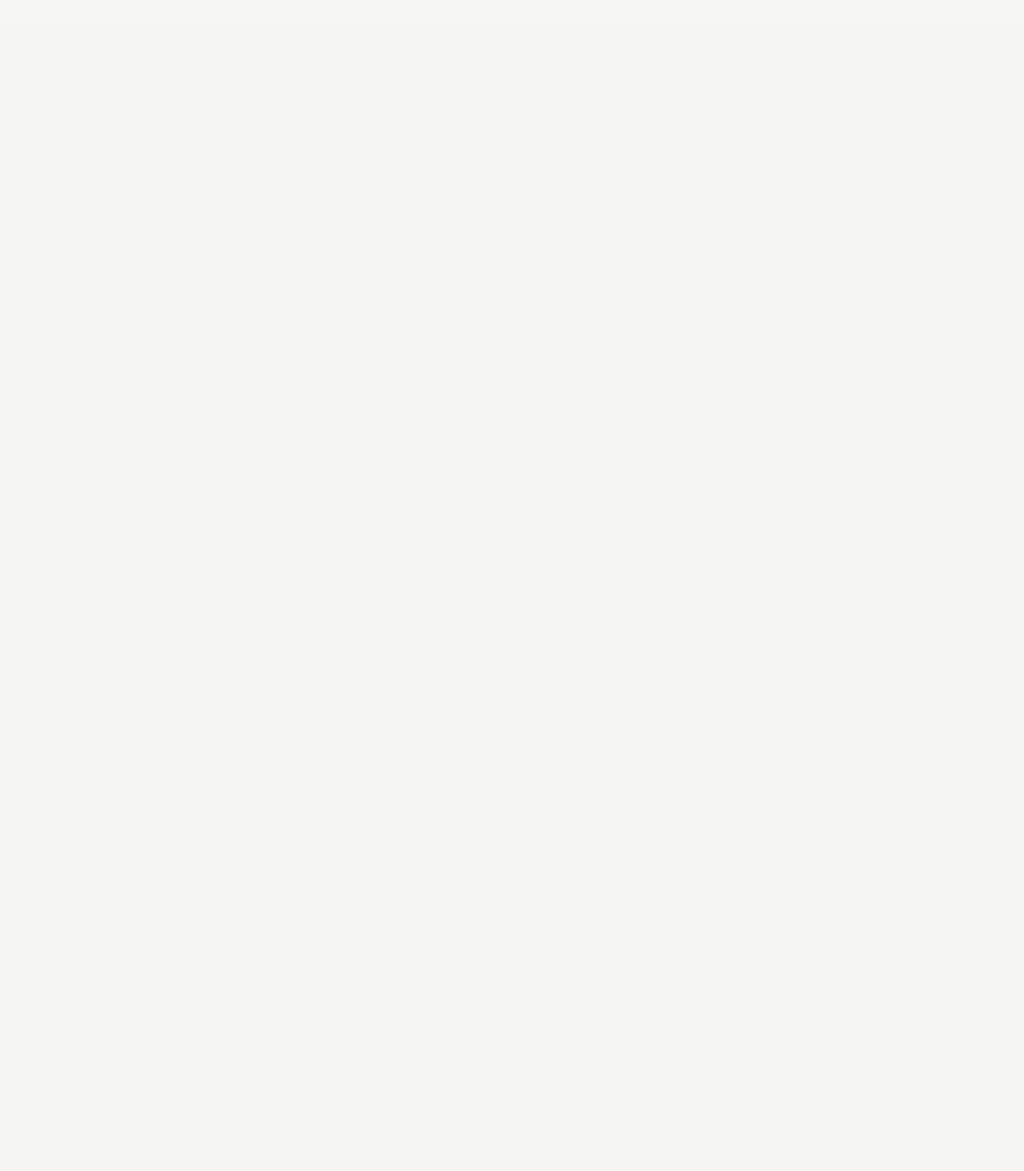
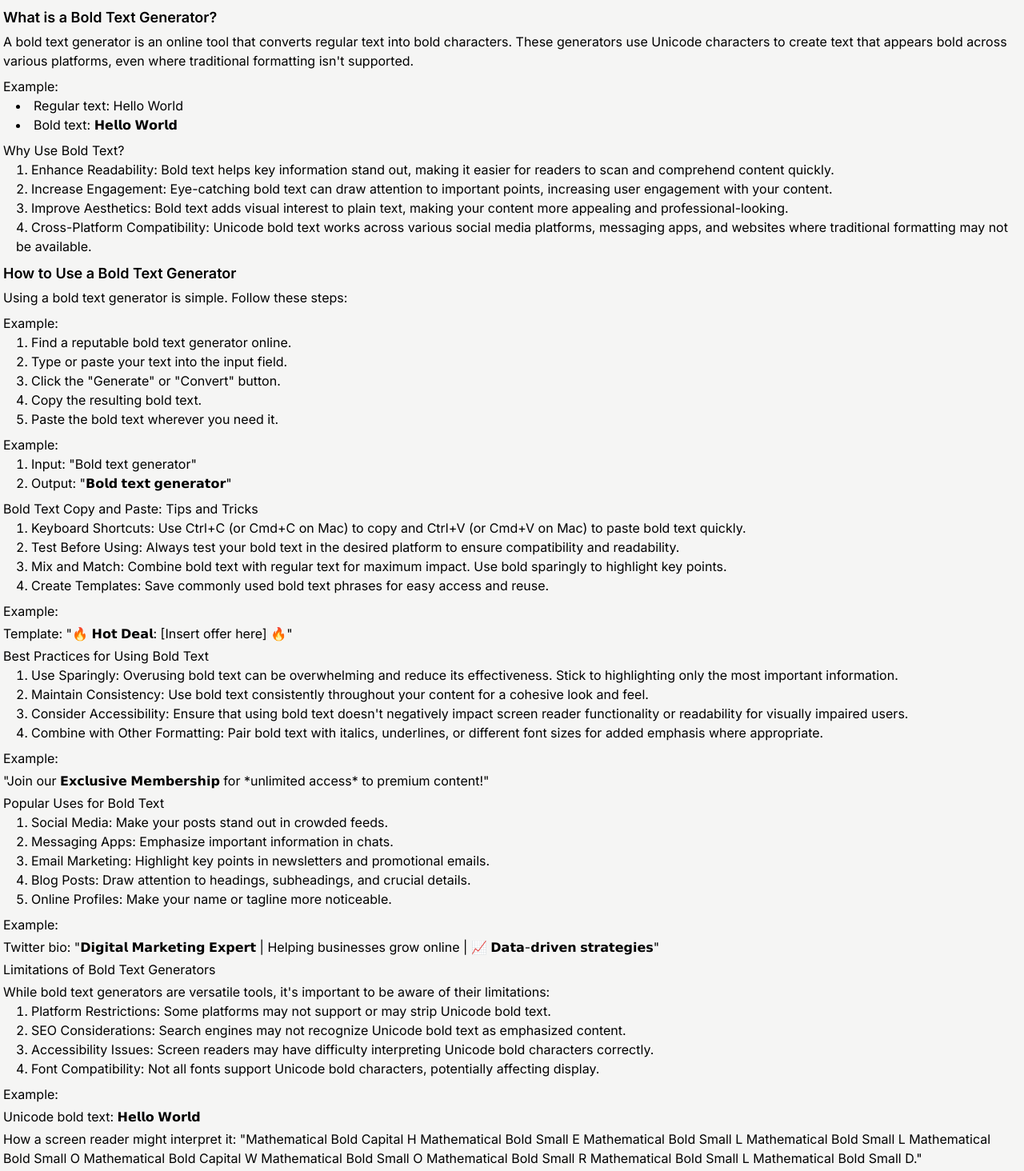
Before and after one commit to AnkushChharri/cfnjst, a Next.js app: page /fancy-font/bold-text-styles in a window 1280 px wide. Shown: the part 1086-2550 px from the top of the page at 80% size. Before the commit the page ends 1125 px from the top, so only its background shows below. Built offline with nearby package versions, Linux system fonts and the light colour scheme.

Commit message:
Bold Text

```diff
--- a/src/app/fancy-font/bold-text-styles/page.js
+++ b/src/app/fancy-font/bold-text-styles/page.js
@@ -169,7 +169,7 @@ const SearchComponent = () => {
         </div>
     );
 
-    return (
+    return (<>
         <div className="max-w-7xl m-auto p-1 min-h-screen">
             <div className="m-4 sm:mx-6 lg:mx-10">
                 <textarea
@@ -295,7 +295,96 @@ const SearchComponent = () => {
             {!isLoading && !result && searchText.trim() && (
                 <p>No results found.</p>
             )}
+
+            <div className="max-w-7xl xl:mx-auto text-left mx-4">
+                <h1 className="pt-2 font-semibold text-xl">Bold Text Generator: Transform Your Text with Style</h1>
+                <p className="pt-1">Are you looking to make your text stand out online? A bold text generator is the perfect tool to add emphasis and flair to your digital content. In this comprehensive guide, we&apos;ll explore everything you need to know about bold text, from its uses to how to create and copy-paste it effortlessly.</p>
+
+                <h2 className="pt-2 font-semibold text-lg">What is a Bold Text Generator?</h2>
+                <p className="pt-1">A bold text generator is an online tool that converts regular text into bold characters. These generators use Unicode characters to create text that appears bold across various platforms, even where traditional formatting isn&apos;t supported.</p>
+                <p className="pt-2">Example:</p>
+                <ul className="list-disc list-inside pl-4">
+                    <li>Regular text: Hello World</li>
+                    <li>Bold text: 𝗛𝗲𝗹𝗹𝗼 𝗪𝗼𝗿𝗹𝗱</li>
+                </ul>
+
+                <p className="pt-2">Why Use Bold Text?</p>
+                <ol className="list-decimal list-inside pl-4">
+                    <li>Enhance Readability: Bold text helps key information stand out, making it easier for readers to scan and comprehend content quickly.</li>
+                    <li>Increase Engagement: Eye-catching bold text can draw attention to important points, increasing user engagement with your content.</li>
+                    <li>Improve Aesthetics: Bold text adds visual interest to plain text, making your content more appealing and professional-looking.</li>
+                    <li>Cross-Platform Compatibility: Unicode bold text works across various social media platforms, messaging apps, and websites where traditional formatting may not be available.</li>
+                </ol>
+
+                <h2 className="pt-2 font-semibold text-lg">How to Use a Bold Text Generator</h2>
+                <p className="pt-1">Using a bold text generator is simple. Follow these steps:</p>
+
+                <p className="pt-2">Example:</p>
+                <ol className="list-decimal list-inside pl-4">
+                    <li>Find a reputable bold text generator online.</li>
+                    <li>Type or paste your text into the input field.</li>
+                    <li>Click the &quot;Generate&quot; or &quot;Convert&quot; button.</li>
+                    <li>Copy the resulting bold text.</li>
+                    <li>Paste the bold text wherever you need it.</li>
+                </ol>
+
+                <p className="pt-2">Example:</p>
+                <ol className="list-decimal list-inside pl-4">
+                    <li>Input: &quot;Bold text generator&quot;</li>
+                    <li>Output: &quot;𝗕𝗼𝗹𝗱 𝘁𝗲𝘅𝘁 𝗴𝗲𝗻𝗲𝗿𝗮𝘁𝗼𝗿&quot;</li>
+                </ol>
+
+                <p className="pt-2">Bold Text Copy and Paste: Tips and Tricks</p>
+                <ol className="list-decimal list-inside pl-4">
+                    <li>Keyboard Shortcuts: Use Ctrl+C (or Cmd+C on Mac) to copy and Ctrl+V (or Cmd+V on Mac) to paste bold text quickly.</li>
+                    <li>Test Before Using: Always test your bold text in the desired platform to ensure compatibility and readability.</li>
+                    <li>Mix and Match: Combine bold text with regular text for maximum impact. Use bold sparingly to highlight key points.</li>
+                    <li>Create Templates: Save commonly used bold text phrases for easy access and reuse.</li>
+                </ol>
+
+                <p className="pt-2">Example:</p>
+                <p className="pt-1">Template: &quot;🔥 𝗛𝗼𝘁 𝗗𝗲𝗮𝗹: [Insert offer here] 🔥&quot;</p>
+                <p className="pt-1">Best Practices for Using Bold Text</p>
+                <ol className="list-decimal list-inside pl-4">
+                    <li>Use Sparingly: Overusing bold text can be overwhelming and reduce its effectiveness. Stick to highlighting only the most important information.</li>
+                    <li>Maintain Consistency: Use bold text consistently throughout your content for a cohesive look and feel.</li>
+                    <li>Consider Accessibility: Ensure that using bold text doesn&apos;t negatively impact screen reader functionality or readability for visually impaired users.</li>
+                    <li>Combine with Other Formatting: Pair bold text with italics, underlines, or different font sizes for added emphasis where appropriate.</li>
+                </ol>
+
+                <p className="pt-2">Example:</p>
+                <p className="pt-1">&quot;Join our 𝗘𝘅𝗰𝗹𝘂𝘀𝗶𝘃𝗲 𝗠𝗲𝗺𝗯𝗲𝗿𝘀𝗵𝗶𝗽 for *unlimited access* to premium content!&quot;</p>
+                <p className="pt-1">Popular Uses for Bold Text</p>
+                <ol className="list-decimal list-inside pl-4">
+                    <li>Social Media: Make your posts stand out in crowded feeds.</li>
+                    <li>Messaging Apps: Emphasize important information in chats.</li>
+                    <li>Email Marketing: Highlight key points in newsletters and promotional emails.</li>
+                    <li>Blog Posts: Draw attention to headings, subheadings, and crucial details.</li>
+                    <li>Online Profiles: Make your name or tagline more noticeable.</li>
+                </ol>
+
+                <p className="pt-2">Example:</p>
+                <p className="pt-1">Twitter bio: &quot;𝗗𝗶𝗴𝗶𝘁𝗮𝗹 𝗠𝗮𝗿𝗸𝗲𝘁𝗶𝗻𝗴 𝗘𝘅𝗽𝗲𝗿𝘁 | Helping businesses grow online | 📈 𝗗𝗮𝘁𝗮-𝗱𝗿𝗶𝘃𝗲𝗻 𝘀𝘁𝗿𝗮𝘁𝗲𝗴𝗶𝗲𝘀&quot;</p>
+                <p className="pt-1">Limitations of Bold Text Generators</p>
+                <p className="pt-1">While bold text generators are versatile tools, it&apos;s important to be aware of their limitations:</p>
+                <ol className="list-decimal list-inside pl-4">
+                    <li>Platform Restrictions: Some platforms may not support or may strip Unicode bold text.</li>
+                    <li>SEO Considerations: Search engines may not recognize Unicode bold text as emphasized content.</li>
+                    <li>Accessibility Issues: Screen readers may have difficulty interpreting Unicode bold characters correctly.</li>
+                    <li>Font Compatibility: Not all fonts support Unicode bold characters, potentially affecting display.</li>
+                </ol>
+
+                <p className="pt-2">Example:</p>
+                <p className="pt-1">Unicode bold text: 𝗛𝗲𝗹𝗹𝗼 𝗪𝗼𝗿𝗹𝗱</p>
+                <p className="pt-1">How a screen reader might interpret it: &quot;Mathematical Bold Capital H Mathematical Bold Small E Mathematical Bold Small L Mathematical Bold Small L Mathematical Bold Small O Mathematical Bold Capital W Mathematical Bold Small O Mathematical Bold Small R Mathematical Bold Small L Mathematical Bold Small D.&quot;</p>
+
+                <p className="pt-2">Conclusion</p>
+                <p className="pt-2">A bold text generator is a powerful tool for enhancing your digital communication. By understanding its benefits, best practices, and limitations, you can effectively use bold text to make your content more engaging and impactful. Whether you&apos;re crafting social media posts, sending important messages, or designing eye-catching marketing materials, incorporating bold text can help your words stand out in the digital landscape.</p>
+                <p className="pt-2">Remember to use bold text judiciously and always consider your audience and platform when applying this stylistic enhancement. With these tips and tricks at your disposal, you&apos;re well-equipped to leverage the power of bold text in your online communications.</p>
+                <p className="pt-2">Start experimenting with a bold text generator today and watch your content transform from ordinary to extraordinary!</p>
+            </div>
         </div>
+    </>
     );
 };
 
```
